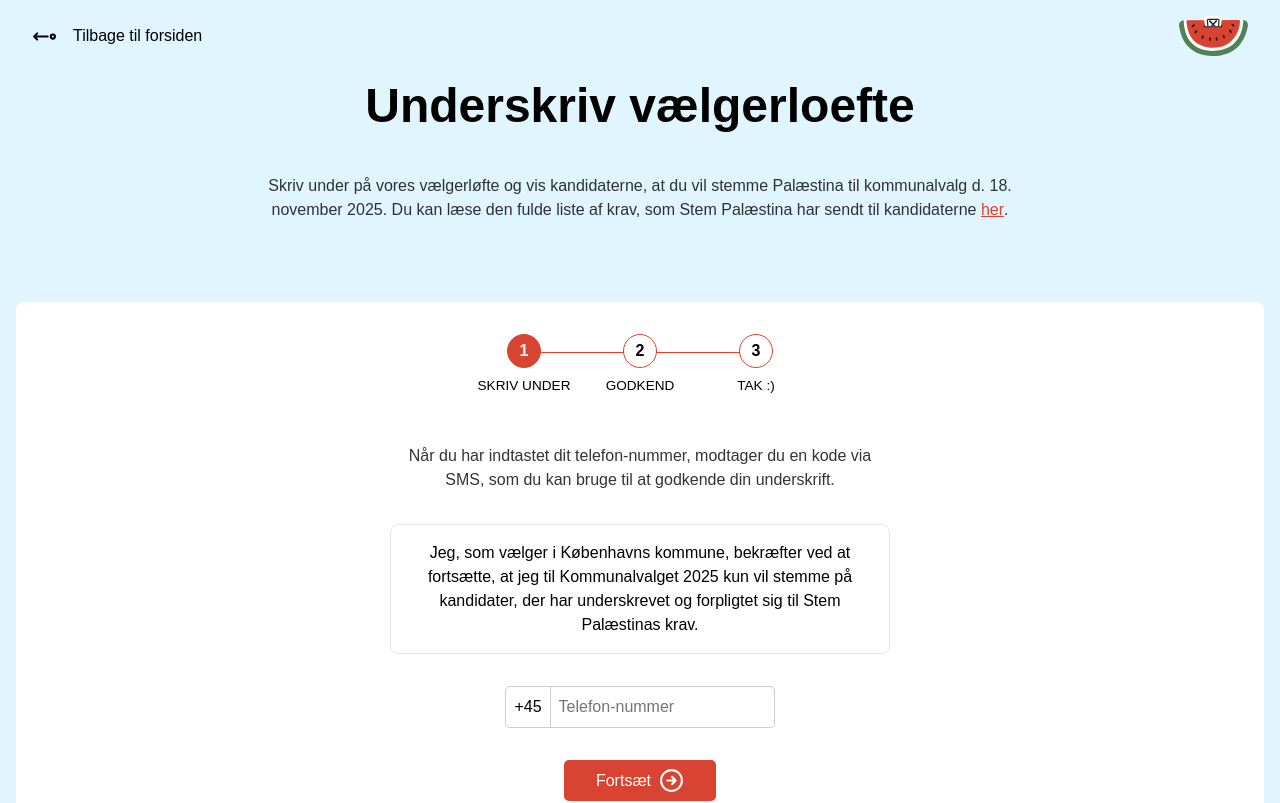
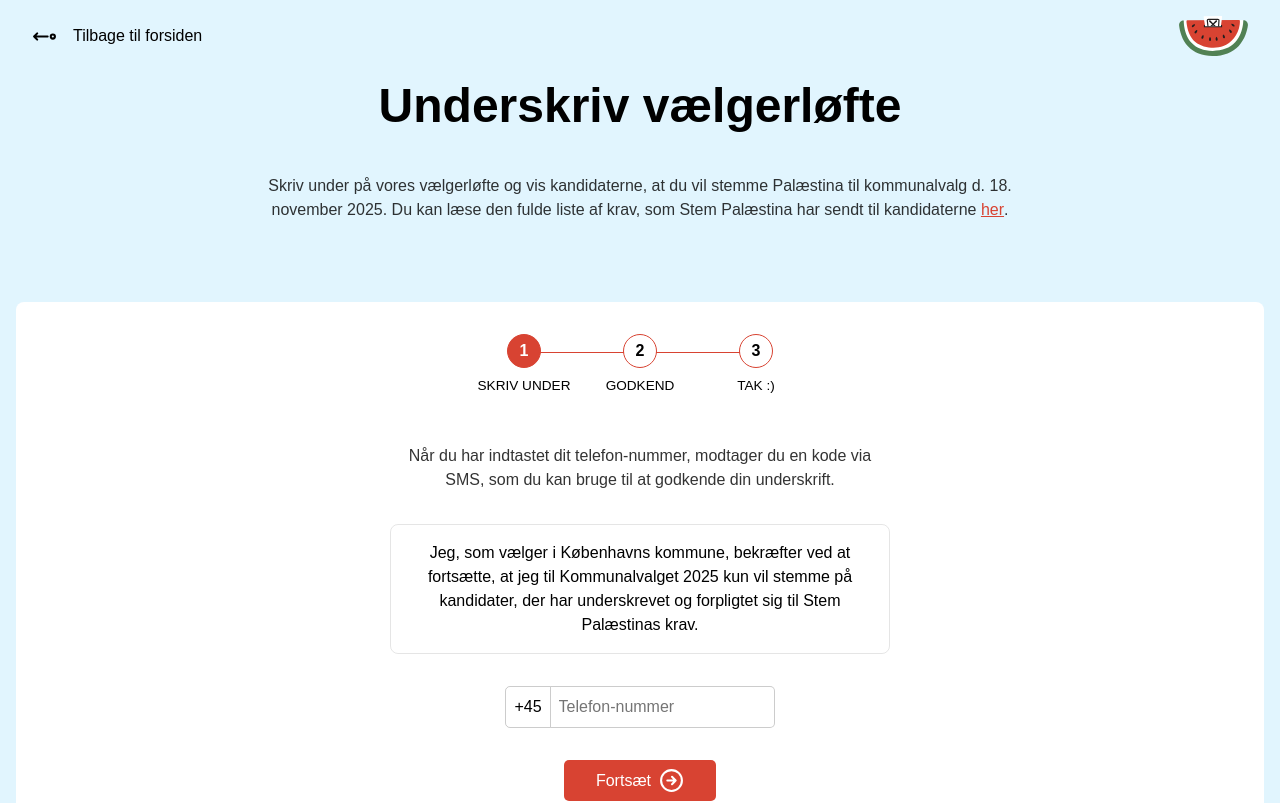
Before and after one commit to FORN-studio/stempalaestina, a SvelteKit app: page / in a window 1280 px wide. Shown: the top 803 px of the page. Built offline with nearby package versions, Linux system fonts and the light colour scheme; no server answers; a web font is replaced by a local one.

Commit message:
danskificeringen

```diff
--- a/src/routes/+page.svelte
+++ b/src/routes/+page.svelte
@@ -60,7 +60,7 @@
 	</div>
 
 	<div class="header">
-		<h1>Underskriv vælgerloefte</h1>
+		<h1>Underskriv vælgerløfte</h1>
 		<p>
 			Skriv under på vores vælgerløfte og vis kandidaterne, at du vil stemme Palæstina til kommunalvalg d. 18. november 2025. Du kan læse den fulde liste af krav, som Stem Palæstina har sendt til kandidaterne <a href="https://www.stempalaestina.dk/vores-krav/" target="_blank">her</a>.
 		</p>
```
